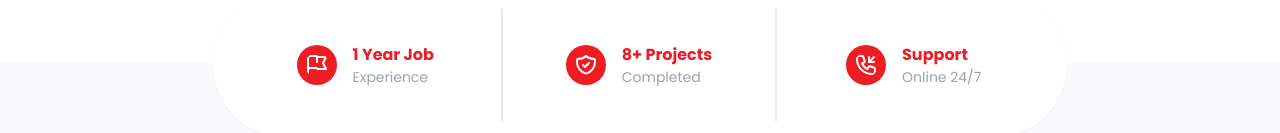
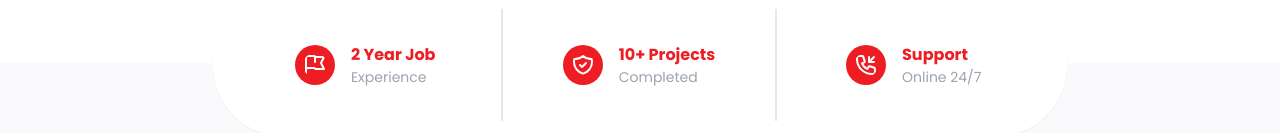
Before and after one commit to tanvir0emon/portfolio, a Nuxt app: page / in a window 1280 px wide. Shown: the part 619-752 px from the top of the page. Built offline with nearby package versions, Linux system fonts and the light colour scheme; a web font is replaced by a local one.

Commit message:
hero card

```diff
--- a/components/layouts/HeroCardSection.vue
+++ b/components/layouts/HeroCardSection.vue
@@ -10,7 +10,7 @@
        <Experience class="badge" />
      </div>
      <div class="ml-4">
-      <span class="text-primary-500 font-bold">1 Year Job</span>
+      <span class="text-primary-500 font-bold">2 Year Job</span>
       <span class="text-gray-400 text-sm block">Experience</span>
      </div>
     </div>
@@ -20,7 +20,7 @@
        <ProjectIcon class="badge" />
      </div>
      <div class="ml-4">
-        <span class="text-primary-500  font-bold">8+ Projects</span>
+        <span class="text-primary-500  font-bold">10+ Projects</span>
       <span class="text-gray-400 text-sm block">Completed</span>
      </div>
     </div>
```
